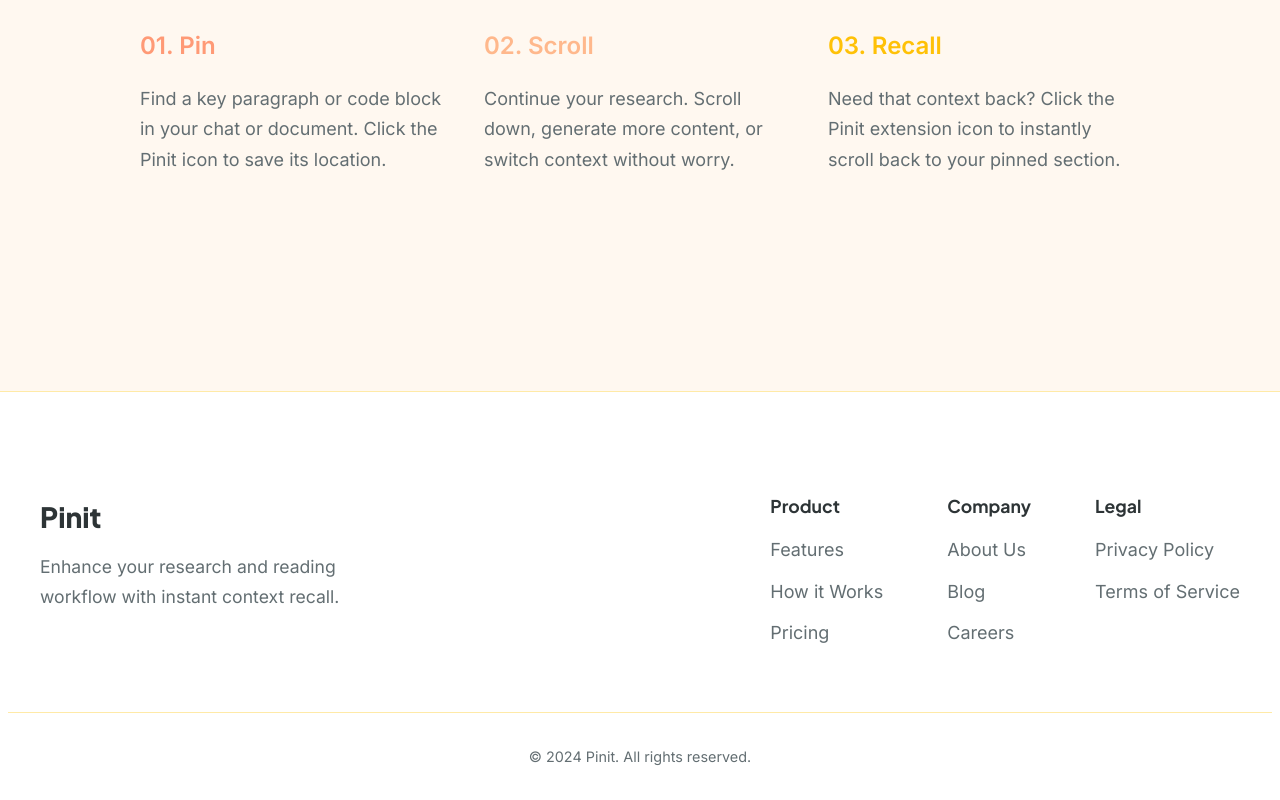
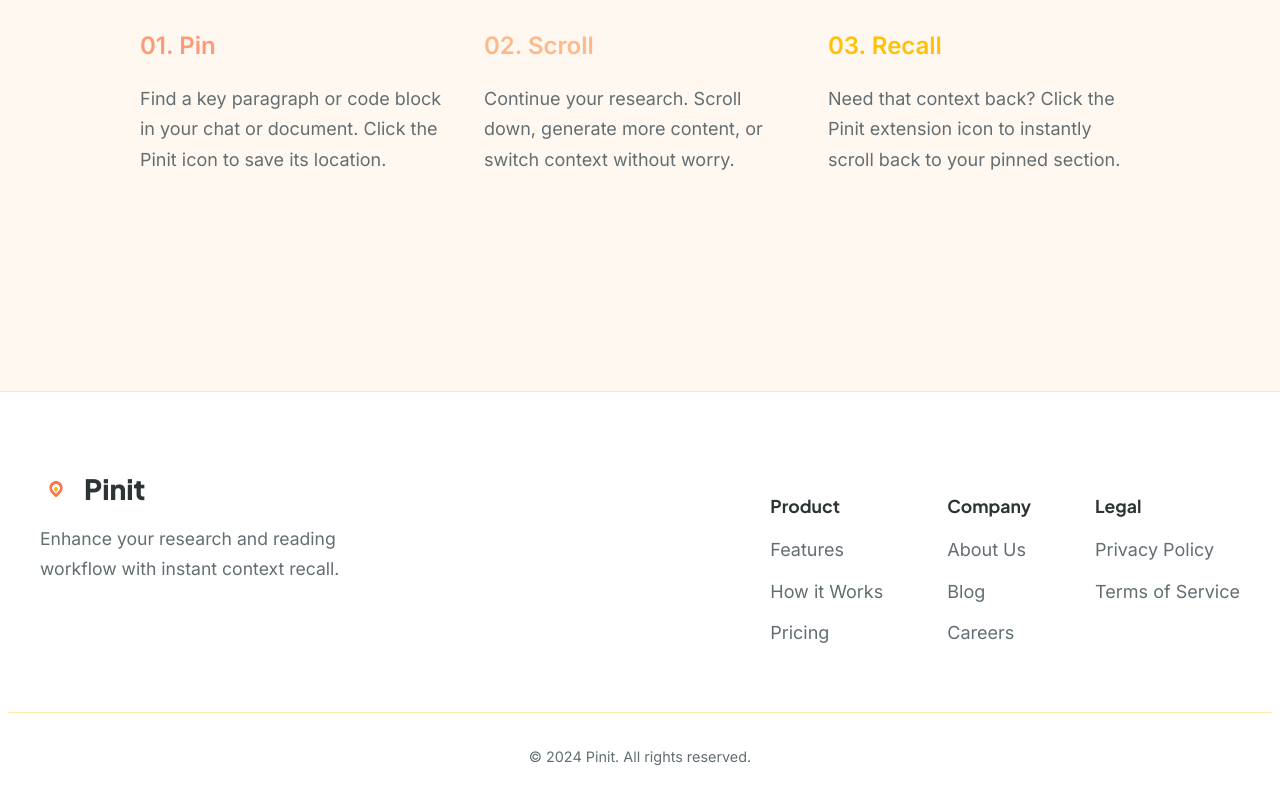
Before and after one commit to Vishalkirthik-TV/pinit, a React (Vite) app: page / in a window 1280 px wide. Shown: the part 2853-3653 px from the top of the page. Built offline with nearby package versions, Linux system fonts and the light colour scheme.

Commit message:
feat: final ui done and revamped!

```diff
--- a/src/components/Footer.jsx
+++ b/src/components/Footer.jsx
@@ -1,4 +1,5 @@
 import React from 'react';
+import pinitIcon from '../assets/pinit-icon-clear.png';
 
 const Footer = () => {
     return (
@@ -6,7 +7,10 @@ const Footer = () => {
             <div className="container" style={{ maxWidth: '1200px', margin: '0 auto', padding: '0 2rem', display: 'flex', flexWrap: 'wrap', justifyContent: 'space-between', gap: '4rem', marginBottom: '4rem' }}>
                 {/* Brand Section */}
                 <div style={{ flex: '1 1 300px', textAlign: 'left' }}>
-                    <h3 style={{ fontFamily: "'Plus Jakarta Sans', sans-serif", fontSize: '1.75rem', marginBottom: '1rem', color: 'var(--text-main)', fontWeight: '800' }}>Pinit</h3>
+                    <div style={{ display: 'flex', alignItems: 'center', gap: '12px', marginBottom: '1rem' }}>
+                        <img src={pinitIcon} alt="Pinit Logo" style={{ height: '32px' }} />
+                        <h3 style={{ fontFamily: "'Plus Jakarta Sans', sans-serif", fontSize: '1.75rem', color: 'var(--text-main)', fontWeight: '800', margin: 0 }}>Pinit</h3>
+                    </div>
                     <p style={{ color: 'var(--text-muted)', fontSize: '1.1rem', maxWidth: '300px' }}>Enhance your research and reading workflow with instant context recall.</p>
                 </div>
 
```
